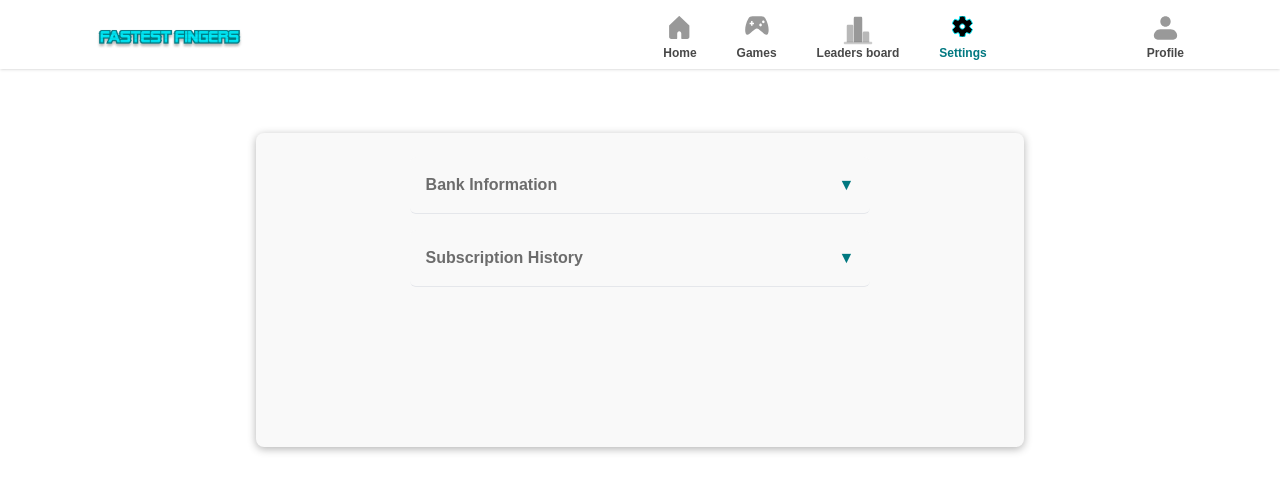
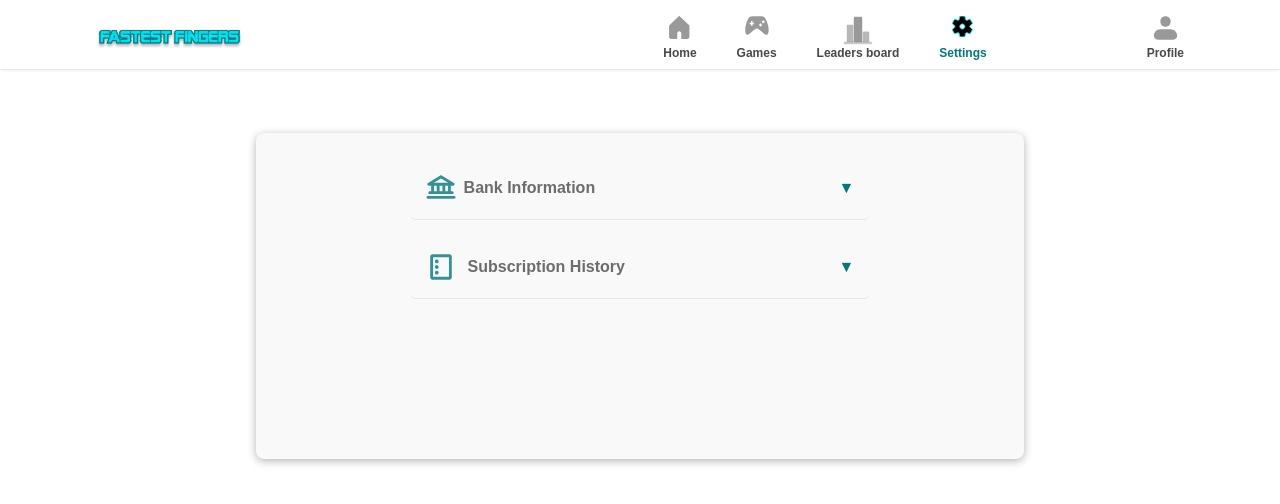
Before and after one commit to Yellowdot-Africa/Fastest_Fingers, a React (Vite) app: page /settings in a window 1280 px wide. Shown: the top 504 px of the page. Built offline with nearby package versions, Linux system fonts and the light colour scheme; a web font is replaced by a local one.

Commit message:
add settings icons

```diff
--- a/src/pages/Settings.tsx
+++ b/src/pages/Settings.tsx
@@ -67,7 +67,11 @@ const Settings: React.FC = () => {
             className="w-full flex justify-between items-center p-4 bg-[#F9F9F9] rounded-md border-b text-ffgray/80"
             onClick={() => toggleSection('bankInfo')}
           >
-            <span className="font-bold">Bank Information</span>
+            <div className='flex items-center gap-2'>
+              <img  src="/icons/ph_bank-bold.svg"  alt='bank info'/>
+              <span className="font-bold">Bank Information</span>
+            </div>
+
             <span className='text-teal'>{openSection === 'bankInfo' ? '▲' : '▼'}</span>
           </button>
           {openSection === 'bankInfo' && (
@@ -124,7 +128,11 @@ const Settings: React.FC = () => {
             className="w-full flex justify-between items-center p-4 bg-[#F9F9F9] rounded-md border-b text-ffgray/80"
             onClick={() => toggleSection('subscriptionHistory')}
           >
-            <span className="font-bold">Subscription History</span>
+            <div className='flex items-center gap-3'>
+            <img src="/icons/ph_film-script-bold.svg" alt='history'/>
+              <span className="font-bold">Subscription History</span>
+            </div>
+
             <span className='text-teal'>{openSection === 'subscriptionHistory' ? '▲' : '▼'}</span>
           </button>
           {openSection === 'subscriptionHistory' && (
```
